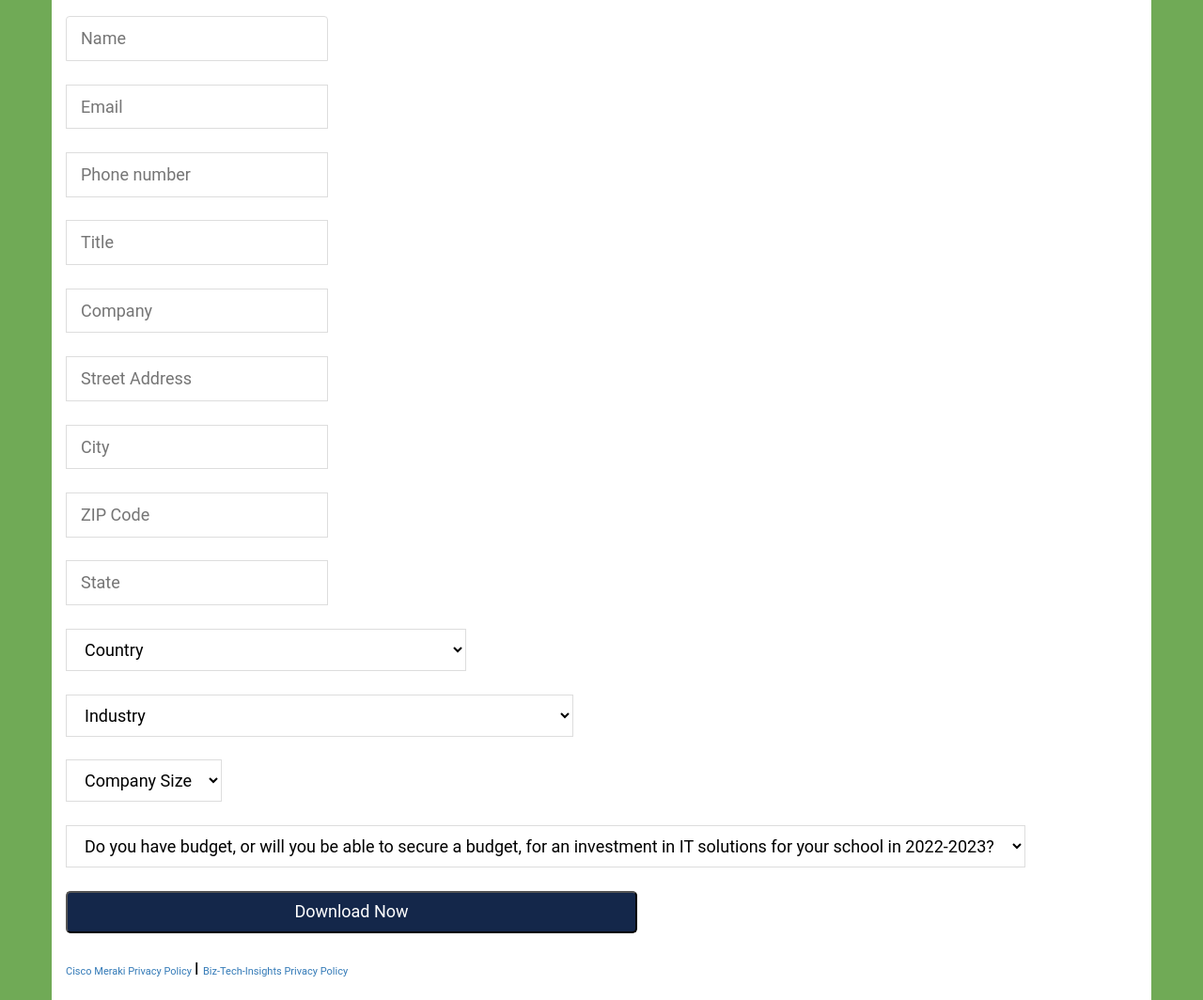
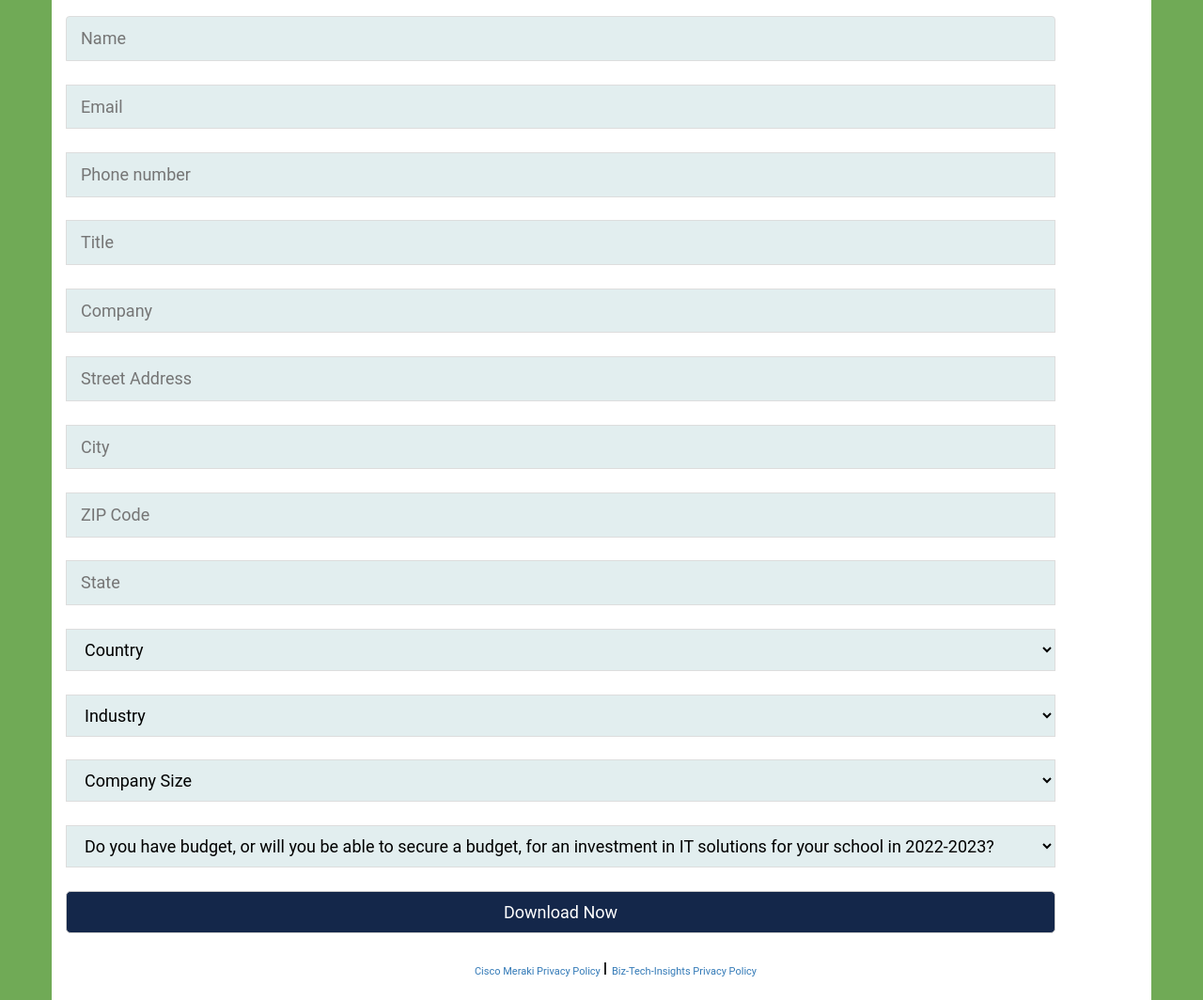
Before and after one commit to vedabrat/KGBCisco_Mer, a plain HTML site: page Mar30CiscoMer/3a.html in a window 1280 px wide. Shown: the part 399-1463 px from the top of the page at 94% size. Drawn offline with nearby package versions, Linux system fonts and the light colour scheme; a web font is replaced by a local one.

Commit message:
completed

```diff
--- a/Mar30CiscoMer/3a.html
+++ b/Mar30CiscoMer/3a.html
@@ -39,31 +39,31 @@ Section 3 Begins
 				Download the executive brief, “5 Ways Your Network Can Improve the Educational Experience in Your School,” now.
 			</h4>
 		</div>
-
 	</div>
 	<br>
 	<div class="container">
+
 	<div class="row form control list-group">
 		<form style="font-family: Roboto; font-style: normal; font-weight: 400; color: rgb(0, 0, 0); font-size: 18px; letter-spacing: 0px; margin-bottom: 0px;" class="form-wrapper common-form form" action="index.html" method="post">
-			<input class="list-group-item list-group-item-action list-group-item-primary" type="text" name="" value="" placeholder="Name">
+			<input style="width:90%;background-color: rgba(160, 200, 202, 0.3)" class="list-group-item list-group-item-action list-group-item-primary table-primary " type="text" name="" value="" placeholder="Name">
 			<div class="overlay"><div><br>
-			<input class="list-group-item list-group-item-action list-group-item-primary" type="text" name="" value="" placeholder="Email">
+			<input style="width:90%;background-color: rgba(160, 200, 202, 0.3)" class="list-group-item list-group-item-action list-group-item-primary table-primary " type="text" name="" value="" placeholder="Email">
 			<div class="overlay"><div><br>
-			<input class="list-group-item list-group-item-action list-group-item-primary" type="text" name="" value="" placeholder="Phone number">
+			<input style="width:90%;background-color: rgba(160, 200, 202, 0.3)" class="list-group-item list-group-item-action list-group-item-primary table-primary " type="text" name="" value="" placeholder="Phone number">
 			<div class="overlay"><div><br>
-			<input class="list-group-item list-group-item-action list-group-item-primary" type="text" name="" value="" placeholder="Title">
+			<input style="width:90%;background-color: rgba(160, 200, 202, 0.3)" class="list-group-item list-group-item-action list-group-item-primary table-primary " type="text" name="" value="" placeholder="Title">
 			<div class="overlay"><div><br>
-			<input class="list-group-item list-group-item-action list-group-item-primary" type="text" name="" value="" placeholder="Company">
+			<input style="width:90%;background-color: rgba(160, 200, 202, 0.3)" class="list-group-item list-group-item-action list-group-item-primary table-primary " type="text" name="" value="" placeholder="Company">
 			<div class="overlay"><div><br>
-			<input class="list-group-item list-group-item-action list-group-item-primary" type="text" name="" value="" placeholder="Street Address">
+			<input style="width:90%;background-color: rgba(160, 200, 202, 0.3)" class="list-group-item list-group-item-action list-group-item-primary table-primary " type="text" name="" value="" placeholder="Street Address">
 			<div class="overlay"><div><br>
-			<input class="list-group-item list-group-item-action list-group-item-primary" type="text" name="" value="" placeholder="City">
+			<input style="width:90%;background-color: rgba(160, 200, 202, 0.3)" class="list-group-item list-group-item-action list-group-item-primary table-primary " type="text" name="" value="" placeholder="City">
 			<div class="overlay"><div><br>
-			<input class="list-group-item list-group-item-action list-group-item-primary" type="text" name="" value="" placeholder="ZIP Code">
+			<input style="width:90%;background-color: rgba(160, 200, 202, 0.3)" class="list-group-item list-group-item-action list-group-item-primary table-primary " type="text" name="" value="" placeholder="ZIP Code">
 			<div class="overlay"><div><br>
-			<input class="list-group-item list-group-item-action list-group-item-primary" type="text" name="" value="" placeholder="State">
+			<input style="width:90%;background-color: rgba(160, 200, 202, 0.3)" class="list-group-item list-group-item-action list-group-item-primary table-primary " type="text" name="" value="" placeholder="State">
 			<div class="overlay"><div><br>
-			<select class="list-group-item list-group-item-action list-group-item-primary" name="" value="" placeholder="Country">
+			<select style="width:90%;background-color: rgba(160, 200, 202, 0.3)" class="list-group-item list-group-item-action list-group-item-primary table-primary " name="" value="" placeholder="Country">
 				<option value="">Country</option>
 				<option>United States</option>
 				<option>Afghanistan</option>
@@ -317,7 +317,7 @@ Section 3 Begins
 				<option>Åland Islands</option>
 			</select>
 			<div class="overlay"><div><br>
-			<select class="list-group-item list-group-item-action list-group-item-primary" name="" value="" placeholder="Industry">
+			<select style="width:90%;background-color: rgba(160, 200, 202, 0.3)" class="list-group-item list-group-item-action list-group-item-primary table-primary " name="" value="" placeholder="Industry">
 				<option value="">Industry</option>
 				<option>Agriculture/Mining/Oil/Gas/Chemicals</option>
 				<option>ASP/SSP/MSP</option>
@@ -349,7 +349,7 @@ Section 3 Begins
 				<option>VAR/VAD/Systems House/System Integrator</option>
 			</select>
 			<div class="overlay"><div><br>
-			<select class="list-group-item list-group-item-action list-group-item-primary" type="text" name="" value="" placeholder="Company Size">
+			<select style="width:90%;background-color: rgba(160, 200, 202, 0.3)" class="list-group-item list-group-item-action list-group-item-primary table-primary " type="text" name="" value="" placeholder="Company Size">
 				<option value="">Company Size</option>
 				<option value="">1-25</option>
 				<option value="">26-99</option>
@@ -359,19 +359,20 @@ Section 3 Begins
 				<option value="">5000+</option>
 			</select>
 			<div class="overlay"><div><br>
-				<select class="list-group-item list-group-item-action list-group-item-primary" type="text" name="" value="" placeholder="Company Size">
+				<select style="width:90%;background-color: rgba(160, 200, 202, 0.3)" class="list-group-item list-group-item-action list-group-item-primary table-primary " type="text" name="" value="" placeholder="Company Size">
 					<option value="">Do you have budget, or will you be able to secure a budget, for an investment in IT solutions for your school in 2022-2023?</option>
 					<option value="">Yes – accept</option>
 					<option value="">No – disqualify</option>
 				</select>
 				<div class="overlay"><div><br>
-			<button style="left: 0px; top: 0px; width: 608px; height: 45px; z-index: 307; border-radius: 5px;background-color: rgb(20,39,74);color:white;">Download Now</button>
+			<button class="btn btn-default btn-lg" style="left: 0px; top: 0px; width: 90%; height: 45px; z-index: 307; border-radius: 5px;background-color: rgb(20,39,74);color:white;">
+				Download Now
+			</button>
 		</form>
 	</div>
-
 	<br>
 	<div class="container">
-		<div class="row">
+		<div class="row text-center">
 			<a style="font-family:Roboto;font-weight:400;font-style:normal;font-size:11px" href="https://meraki.cisco.com/support/#policies:privacy">
 				Cisco Meraki Privacy Policy
 			</a>
@@ -381,13 +382,13 @@ Section 3 Begins
 			</a>
 		</div>
 		<br>
-		<div class="row">
+		<div class="row text-center">
 		</div>
-		<div class="row-center">
+		<div class="row text-center">
 			<img width=174 height=34 src="./assets/logo/cisco-meraki_color.png" >
 		</div>
 		<br>
-		<div class="row-center">
+		<div class="row text-center">
 			<div class="biztech">
 				<p style="font-family:Roboto;font-size:10px;letter-spacing:2.3px;font-style:normal;font-weight:500;color:rgba(255, 255, 255, 1)">
 					POWERED BY:
@@ -395,7 +396,7 @@ Section 3 Begins
 				<img width=122 height=47 src="./assets/logo/bizteklogo/bti_logo250x88.png" >
 			</div>
 		</div>
-		<div style="font-size:11px;font-weight:400;font-family:Roboto;font-style:normal;text-decoration:none;text-transform:none;color:rgba(97, 74, 90, 1)" class="">
+		<div class="text-center" style="font-size:11px;font-weight:400;font-family:Roboto;font-style:normal;text-decoration:none;text-transform:none;color:rgba(97, 74, 90, 1)" class="">
 			© 2022 Biz-Tech-Insights
 		</div>
 		<br>
@@ -403,7 +404,6 @@ Section 3 Begins
 	<div class="container" >
 	</div>
 </div>
-
 <!--
 Section 3 Ends
 -->
```
